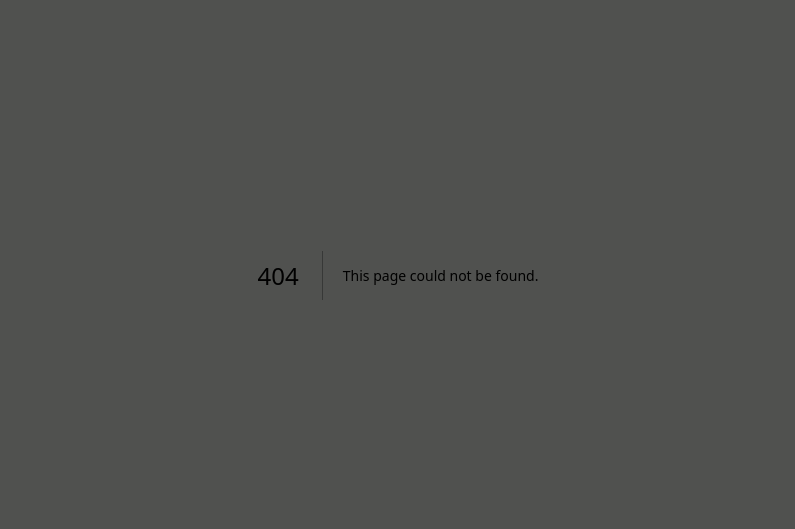
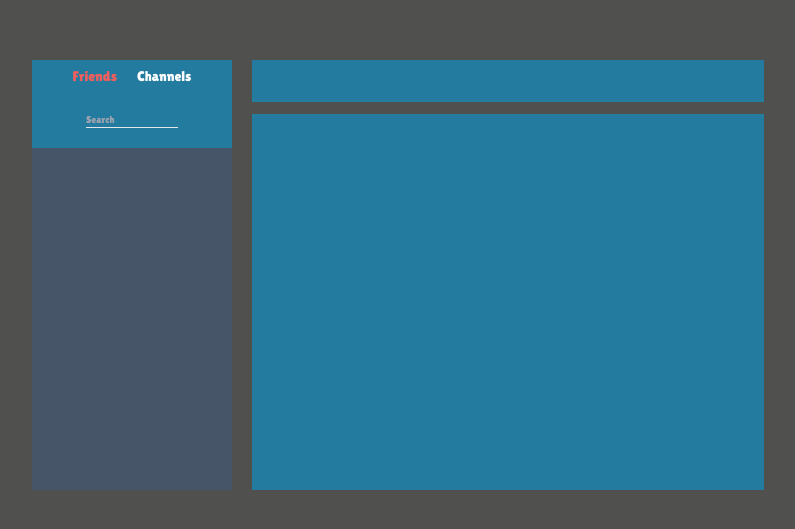
Before and after one commit to EldritchGriffin/ft_transcendence_dev, a Next.js app: page /messages in a window 1280 px wide. Before the commit this address had no page. Shown: the part 125-654 px from the top of the page, without its empty margins (242-1037 px from the left). Built offline with nearby package versions, Linux system fonts and the light colour scheme.

Commit message:
working on chat page

```diff
--- a/src/app/(components)/tfa.tsx
+++ b/src/app/(components)/tfa.tsx
@@ -38,7 +38,7 @@ export default function TwoFactor() {
       console.log(res);
     })
     .catch((UnauthorizedException) => {
-      console.error('Error:', "mok ya moook");
+      console.error('Error:', "Unauthorized");
     })
     .finally(() => {
       setValue(Array(6).fill(""));
--- /dev/null
+++ b/src/app/messages/page.tsx
@@ -0,0 +1,87 @@
+'use client'
+import React, { useState } from "react";
+
+const selectedTab = (selected:number) => {
+    if(selected === 0)
+    return (
+        <div className="flex h-full flex-col bg-slate-600">
+        </div>
+    )
+    else
+    return (
+        <div className="h-full">
+        </div>
+    )
+}
+
+
+const ChatSelector = () => {
+    const [selected, setSelected] = useState(0);
+    const tab = selectedTab(selected);
+
+    const handleSelect = (index: number) => {
+        let selected;
+        let unselected;
+
+        if(index === 0)
+        {
+            selected = "friends";
+            unselected = "channels";
+        }
+        else
+        {
+            selected = "channels";
+            unselected = "friends";
+        }
+
+        document.getElementById(selected)?.classList.remove("text-white");
+        document.getElementById(selected)?.classList.add("text-accent_red");
+        document.getElementById(unselected)?.classList.remove("text-accent_red");
+        document.getElementById(unselected)?.classList.add("text-white");
+        setSelected(index);
+    }
+    const handleSearch = (event: React.ChangeEvent<HTMLInputElement>) => {
+        console.log(event.target.value);
+        const searchTerm = event.target.value;
+        // Perform search operations based on the searchTerm
+    };
+
+    return (
+        <div className="w-[200px] h-[430px] bg-primary_blue flex flex-col">
+            <div className="flex w-full h-10 justify-center gap-5">
+                <button onClick={() => handleSelect(0)}>
+                    <span id="friends" className="text-accent_red text-sm">Friends</span>
+                </button>
+                <button onClick={() => handleSelect(1)}>
+                    <span id="channels" className="text-white text-sm">Channels</span>
+                </button>
+            </div>
+            <div className="flex justify-center items-center flex-col">
+                <input
+                    type="text"
+                    placeholder="Search"
+                    className="my-5 text-white text-[10px] bg-transparent border-b focus:outline-none"
+                    onChange={handleSearch}
+                />
+            </div>
+            {tab}
+        </div>
+    );
+};
+const ChatPage = () => {
+    return (
+        <div className="flex h-screen justify-center items-center">
+            <div className="flex flex-row gap-5">
+                <ChatSelector />
+                <div className="flex flex-col gap-3">
+                    <div className="bg-primary_blue h-12 w-[32rem]">
+                    </div>
+                    <div className="h-full bg-primary_blue">
+                    </div>
+                </div>
+            </div>
+        </div>
+    );
+  };
+
+  export default ChatPage;
```
Also changed, not shown: 1 other file (tests, documents, lock files or other folders).
